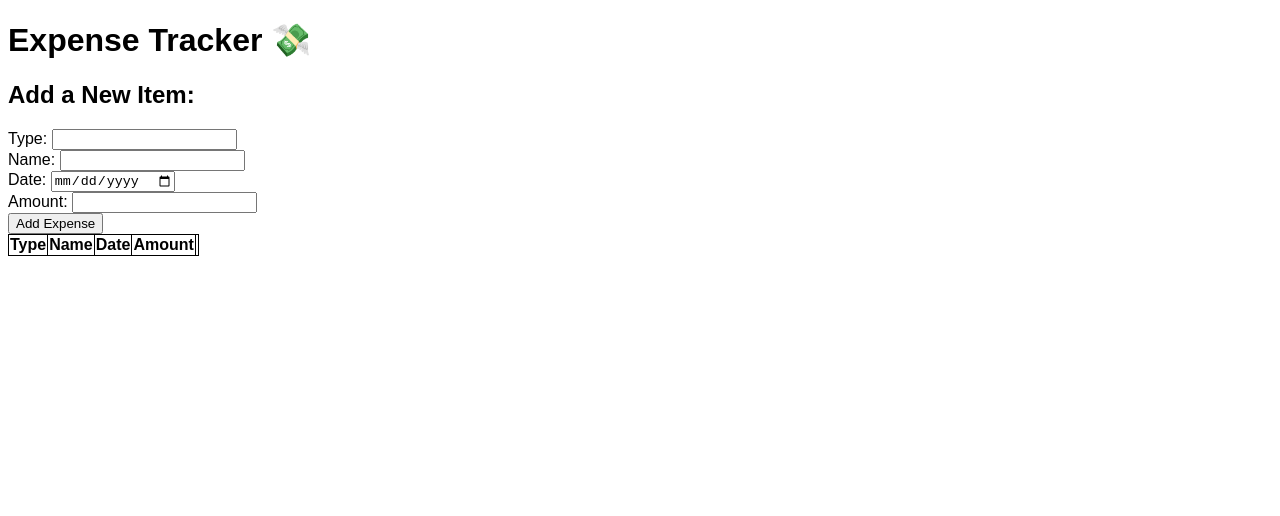
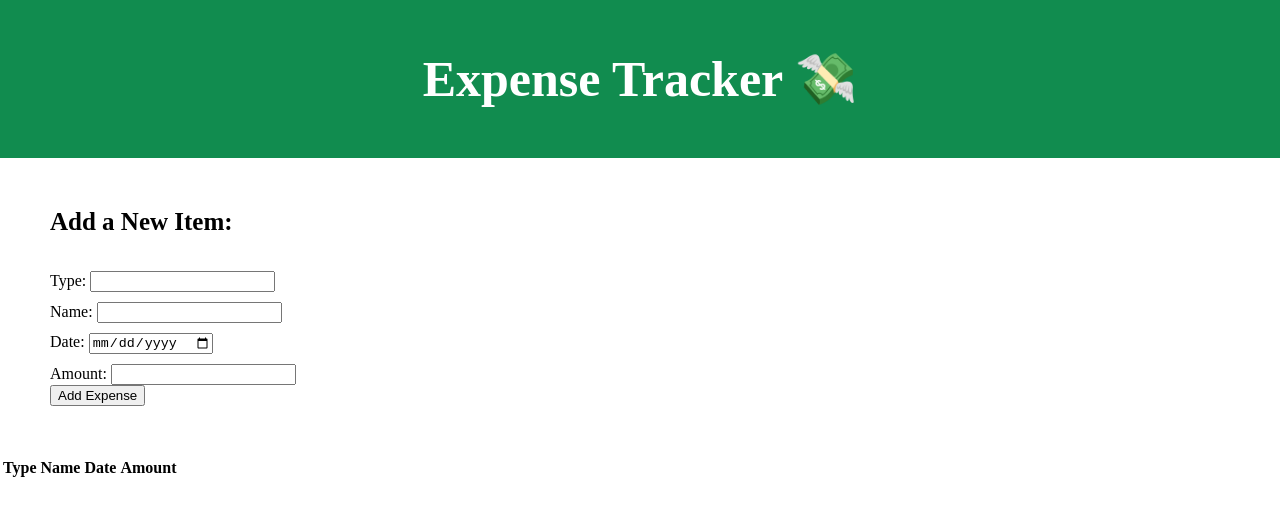
Before and after one commit to AMAARIDOR/js-expense-tracker, a plain HTML site: page index.html in a window 1280 px wide. Drawn offline with Linux system fonts and the light colour scheme.

Commit message:
add margin and padding to form elements incomplete

```diff
--- a/index.html
+++ b/index.html
@@ -12,12 +12,17 @@
       <h1>Expense Tracker 💸</h1>
     </header>
 
-    <h2>Add a New Item:</h2>
+    <div id="expenseFormSection">
+      <h2>Add a New Item:</h2>
 
-    <div id="expenseFormSection">
-      <label for="typeOfExpense"
+      <label class="formLabels" for="typeOfExpense"
         >Type:
-        <input name="typeOfExpense" id="typeOfExpense" list="typesOfExpenses" />
+        <input
+          class="formLabels"
+          name="typeOfExpense"
+          id="typeOfExpense"
+          list="typesOfExpenses"
+        />
         <datalist id="typesOfExpenses">
           <option value="Debit Card"></option>
           <option value="Credit Card"></option>
@@ -28,19 +33,29 @@
         </datalist>
       </label>
       <br />
-      <label for="nameOfExpense"
+      <label class="formLabels" for="nameOfExpense"
         >Name:
-        <input id="nameOfExpense" type="text" />
+        <input class="formLabels" id="nameOfExpense" type="text" />
       </label>
       <br />
-      <label for="dateOfExpense"
+      <label class="formLabels" for="dateOfExpense"
         >Date:
-        <input type="date" name="dateOfExpense" id="dateOfExpense" />
+        <input
+          class="formLabels"
+          type="date"
+          name="dateOfExpense"
+          id="dateOfExpense"
+        />
       </label>
       <br />
-      <label for="amountOfExpense"
+      <label class="formLabels" for="amountOfExpense"
         >Amount:
-        <input type="number" name="amountOfExpense" id="amountOfExpense" />
+        <input
+          class="formLabels"
+          type="number"
+          name="amountOfExpense"
+          id="amountOfExpense"
+        />
       </label>
       <br />
       <button id="addExpense">Add Expense</button>
--- a/styles.css
+++ b/styles.css
@@ -1,10 +1,36 @@
-body {
-  font-family: Arial, Helvetica, sans-serif;
+* {
+  margin: 0;
 }
 
+header {
+  background-color: #118c4f;
+  padding: 50px;
+}
+
+h1 {
+  font-size: 50px;
+  color: white;
+  text-align: center;
+}
+
+h2 {
+  padding-bottom: 25px;
+  font-size: 25px;
+}
+
+#expenseFormSection {
+  padding: 50px;
+}
+
+.formLabels {
+  margin-top: 10px;
+}
+
+/*
 table,
 th,
 td {
   border: 1px solid black;
   border-collapse: collapse;
 }
+ */
```
